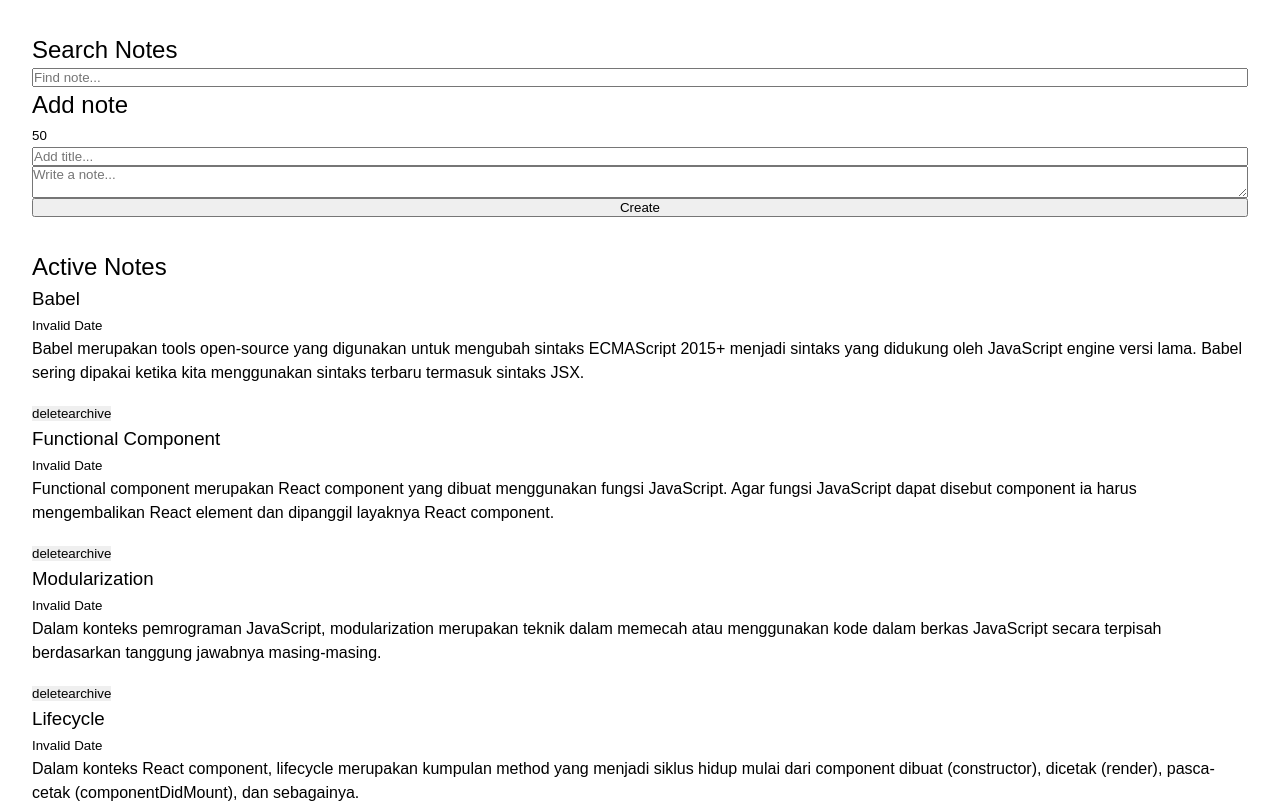
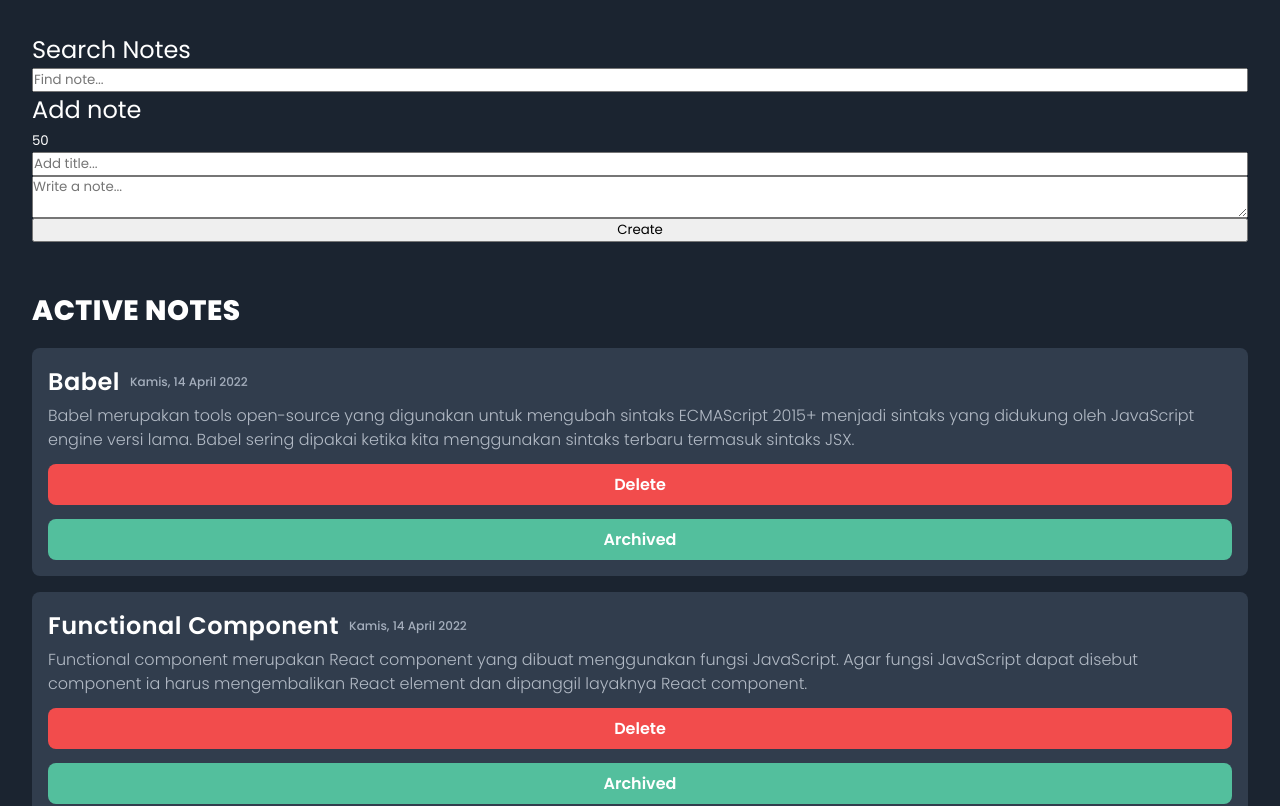
Before and after one commit to rolandowebdev/studynotes-app, a React (Create React App) app: page / in a window 1280 px wide. Shown: the top 806 px of the page. Built offline with nearby package versions, Linux system fonts and the light colour scheme.

Commit message:
add: styled notes card

```diff
--- a/src/components/Button/Button.jsx
+++ b/src/components/Button/Button.jsx
@@ -1,9 +1,9 @@
 import React from 'react';
 
-export default function Button({ label, eventHandler }) {
+export default function Button({ label, eventHandler, className }) {
   return (
     <button
-      className='card__button'
+      className={`btn ${className}`}
       type='button'
       onClick={eventHandler}
       data-action={label}>
--- a/src/components/Card/Card.jsx
+++ b/src/components/Card/Card.jsx
@@ -3,12 +3,12 @@ import { showFormattedDate } from '../../utils';
 import CardHeader from './CardHeader';
 import CardFooter from './CardFooter';
 
-export default function Card({ id, title, createAt, body, archived, action }) {
+export default function Card({ id, title, createdAt, body, archived, action }) {
   return (
     <article id={id} className='card'>
       <CardHeader
         title={title}
-        date={showFormattedDate(createAt)}
+        date={showFormattedDate(createdAt)}
         body={body}
       />
       <CardFooter label='delete' action={action} id={id} archived={archived} />
--- a/src/components/Card/CardFooter.jsx
+++ b/src/components/Card/CardFooter.jsx
@@ -14,9 +14,14 @@ export default function CardFooter({ action, id, archived }) {
     );
   return (
     <footer className='card__footer'>
-      <Button label='delete' eventHandler={() => deleteNote(id)} />
       <Button
-        label={archived ? 'unarchive' : 'archive'}
+        className='btn--danger'
+        label='Delete'
+        eventHandler={() => deleteNote(id)}
+      />
+      <Button
+        className='btn--success'
+        label={archived ? 'Unarchived' : 'Archived'}
         eventHandler={() => archiveNote(id)}
       />
     </footer>
--- a/src/components/Card/CardHeader.jsx
+++ b/src/components/Card/CardHeader.jsx
@@ -3,8 +3,10 @@ import React from 'react';
 export default function CardHeader({ title, date, body }) {
   return (
     <header className='card__header'>
-      <h3 className='heading-card'>{title}</h3>
-      <small className='date-card'>{date}</small>
+      <div className='header-text'>
+        <h3>{title}</h3>
+        <small>{date}</small>
+      </div>
       <p className='body-card'>{body}</p>
     </header>
   );
--- a/src/components/FormNotes.jsx
+++ b/src/components/FormNotes.jsx
@@ -8,15 +8,15 @@ export default function FormNotes({ updateNote }) {
 
   const createNote = (event) => {
     event.preventDefault();
-    const timeStamp = new Date().toISOString();
+    const timestamp = new Date().toISOString();
     updateNote((notes) => [
       ...notes,
       {
-        id: timeStamp,
+        id: timestamp,
         title,
         body: note,
         archived: false,
-        createAt: timeStamp,
+        createdAt: timestamp,
       },
     ]);
   };
--- a/src/style/index.css
+++ b/src/style/index.css
@@ -1,3 +1,11 @@
+:root {
+  --background-color: #1b2430;
+  --card-color: #313d4d;
+  --text-color: #fff;
+  --danger-color: #f24c4c;
+  --success-color: #53bf9d;
+}
+
 *,
 *::after,
 *::before {
@@ -15,6 +23,7 @@ p {
 
 button {
   border: 0;
+  font-family: inherit;
 }
 
 input,
@@ -30,11 +39,11 @@ img {
 }
 
 body {
-  display: grid;
-  place-items: center;
   min-height: 100vh;
-  font-family: 'Popins', sans-serif;
+  font-family: 'Poppins', sans-serif;
   line-height: 1.5;
+  background-color: var(--background-color);
+  color: var(--text-color);
   overflow-x: hidden;
 }
 
@@ -43,7 +52,6 @@ body {
   grid-template-areas: 'form' 'main';
   grid-template-columns: 1fr;
   gap: 2rem;
-  max-width: 100%;
   margin: 2rem;
 }
 
@@ -55,15 +63,76 @@ body {
   grid-area: 'main';
   display: flex;
   flex-direction: column;
-  gap: 2rem;
+  /* gap: 2rem; */
 }
 
 
 /* Note Card */
 
+.notes-section {
+  margin-top: 1rem;
+}
+
+.notes-section .notes-section__title {
+  font-size: 1.75rem;
+  font-weight: 700;
+  letter-spacing: 0.0313rem;
+  text-transform: uppercase;
+}
+
 .card {
+  margin: 1rem 0;
+  padding: 1rem;
+  background-color: var(--card-color);
+  border-radius: 0.5rem;
+}
+
+.card .card__header {
+  margin-bottom: 0.75rem;
+}
+
+.card .body-card {
+  font-weight: 300;
+  margin-top: 0.25rem;
+  color: #b2bac5;
+}
+
+.card__header .header-text {
+  display: flex;
+  align-items: center;
+  gap: 0.625rem;
+}
+
+.header-text>h3 {
+  font-size: 1.5rem;
+  font-weight: 600;
+  letter-spacing: 0.5px;
+}
+
+.header-text>small {
+  font-size: 0.75rem;
+  font-weight: 500;
+  color: #a5afbd;
+}
+
+.card .card__footer {
   display: flex;
   flex-direction: column;
-  /* background-color: ; */
-  gap: 1rem;
+  gap: 0.875rem;
 }
+
+.card__footer .btn {
+  padding: 0.5rem 1rem;
+  font-weight: 600;
+  font-size: 1rem;
+  color: var(--text-color);
+  border-radius: 0.5rem;
+}
+
+.btn--danger {
+  background-color: var(--danger-color);
+}
+
+.btn--success {
+  background-color: var(--success-color);
+}
```
